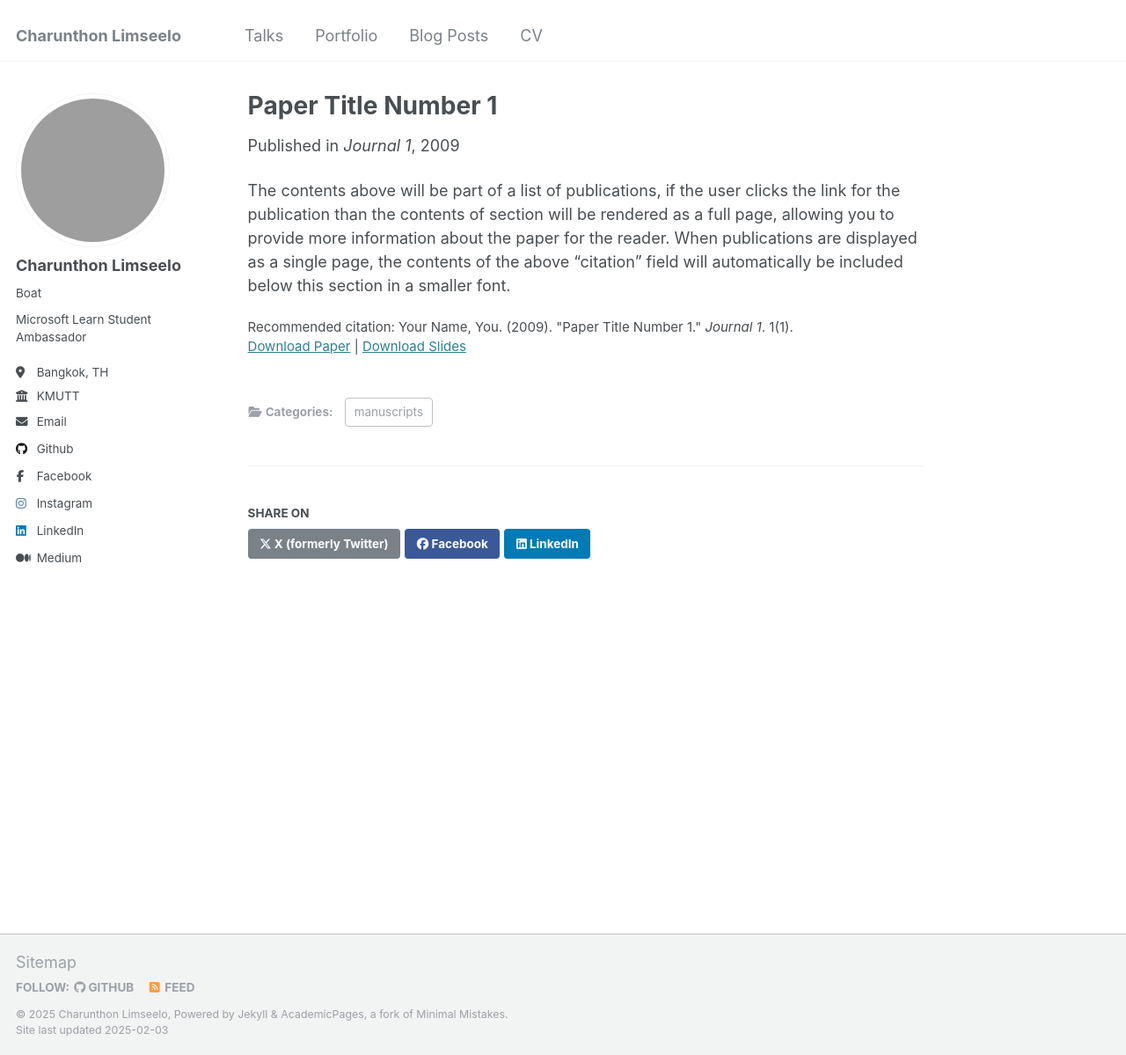
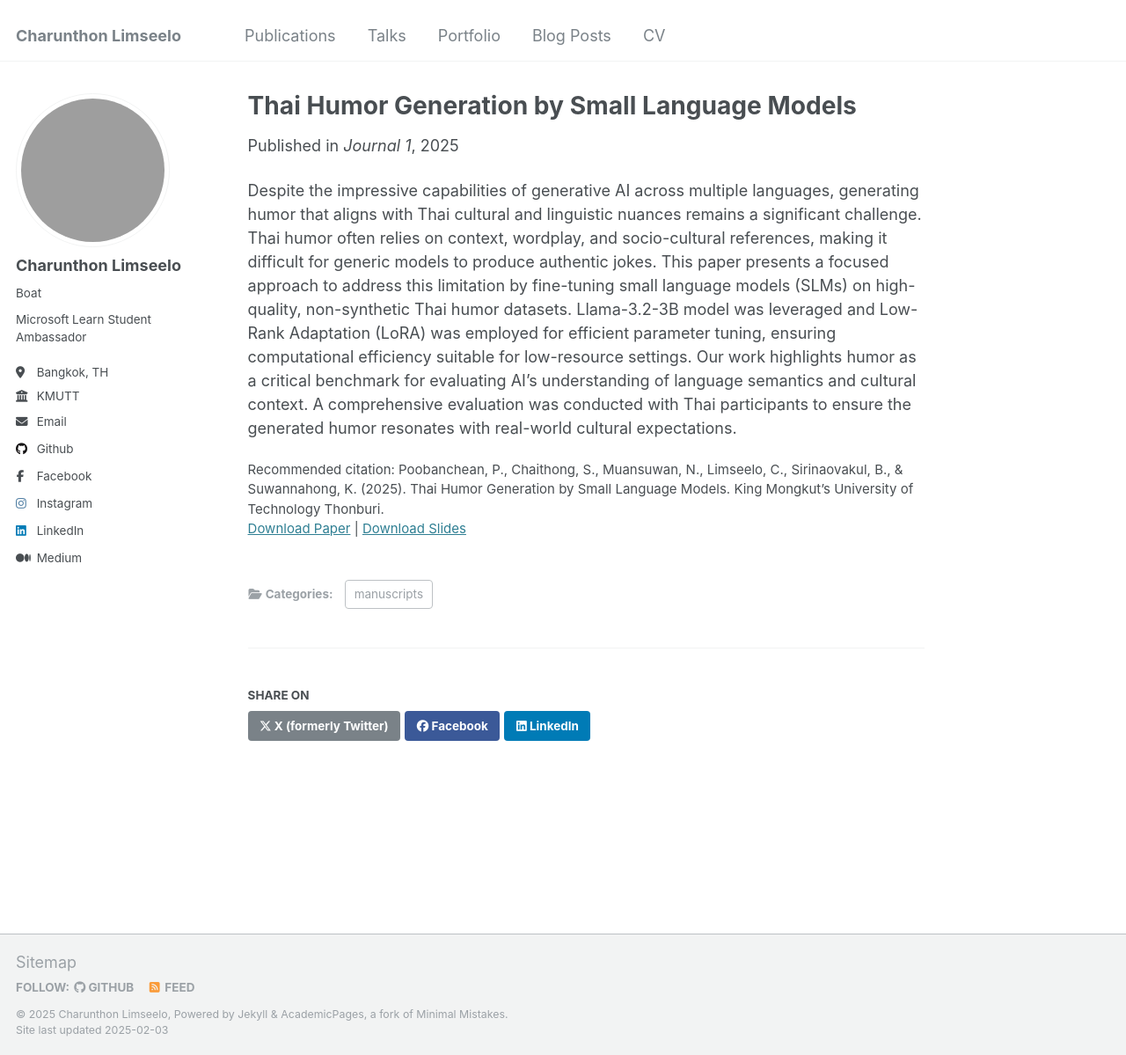
Before and after one commit to chrnthnkmutt/chrnthnkmutt.github.io, a Jekyll site: the page built from _publications/2009-10-01-paper-title-number-1.md, in a window 1280 px wide and 1199 px high. Shown: the whole window at 88% size. Built offline with Jekyll 4.4.1, drawn with Linux system fonts in a browser that asks for light colours; grey boxes are pictures that could not be loaded.

Commit message:
add conf paper

```diff
--- a/_data/navigation.yml
+++ b/_data/navigation.yml
@@ -5,8 +5,8 @@
 # prevent it from being included in the site.
 
 main:
-  # - title: "Publications"
-  #  url: /publications/
+  - title: "Publications"
+    url: /publications/
 
   - title: "Talks"
     url: /talks/
--- a/_publications/2009-10-01-paper-title-number-1.md
+++ b/_publications/2009-10-01-paper-title-number-1.md
@@ -1,14 +1,14 @@
 ---
-title: "Paper Title Number 1"
+title: "Thai Humor Generation by Small Language Models"
 collection: publications
 category: manuscripts
 permalink: /publication/2009-10-01-paper-title-number-1
-excerpt: 'This paper is about the number 1. The number 2 is left for future work.'
-date: 2009-10-01
+excerpt: 'Generating humor that aligns with Thai cultural and linguistic nuances is challenging for generative AI. This paper addresses this by fine-tuning small language models (SLMs) on high-quality, non-synthetic Thai humor datasets. The Llama-3.2-3B model and Low-Rank Adaptation (LoRA) were used for efficient parameter tuning. A comprehensive evaluation with Thai participants ensured the generated humor resonated with cultural expectations.'
+date: 2025-02-01
 venue: 'Journal 1'
-slidesurl: 'http://academicpages.github.io/files/slides1.pdf'
-paperurl: 'http://academicpages.github.io/files/paper1.pdf'
-citation: 'Your Name, You. (2009). &quot;Paper Title Number 1.&quot; <i>Journal 1</i>. 1(1).'
+slidesurl: '#'
+paperurl: 'http://chrnthnkmutt.github.io/files/paper1.pdf'
+citation: 'Poobanchean, P., Chaithong, S., Muansuwan, N., Limseelo, C., Sirinaovakul, B., & Suwannahong, K. (2025). Thai Humor Generation by Small Language Models. King Mongkut’s University of Technology Thonburi.'
 ---
 
-The contents above will be part of a list of publications, if the user clicks the link for the publication than the contents of section will be rendered as a full page, allowing you to provide more information about the paper for the reader. When publications are displayed as a single page, the contents of the above "citation" field will automatically be included below this section in a smaller font.
+Despite the impressive capabilities of generative AI across multiple languages, generating humor that aligns with Thai cultural and linguistic nuances remains a significant challenge. Thai humor often relies on context, wordplay, and socio-cultural references, making it difficult for generic models to produce authentic jokes. This paper presents a focused approach to address this limitation by fine-tuning small language models (SLMs) on high-quality, non-synthetic Thai humor datasets. Llama-3.2-3B model was leveraged and Low-Rank Adaptation (LoRA) was employed for efficient parameter tuning, ensuring computational efficiency suitable for low-resource settings. Our work highlights humor as a critical benchmark for evaluating AI’s understanding of language semantics and cultural context. A comprehensive evaluation was conducted with Thai participants to ensure the generated humor resonates with real-world cultural expectations.
```
Also changed, not shown: 1 other file.
